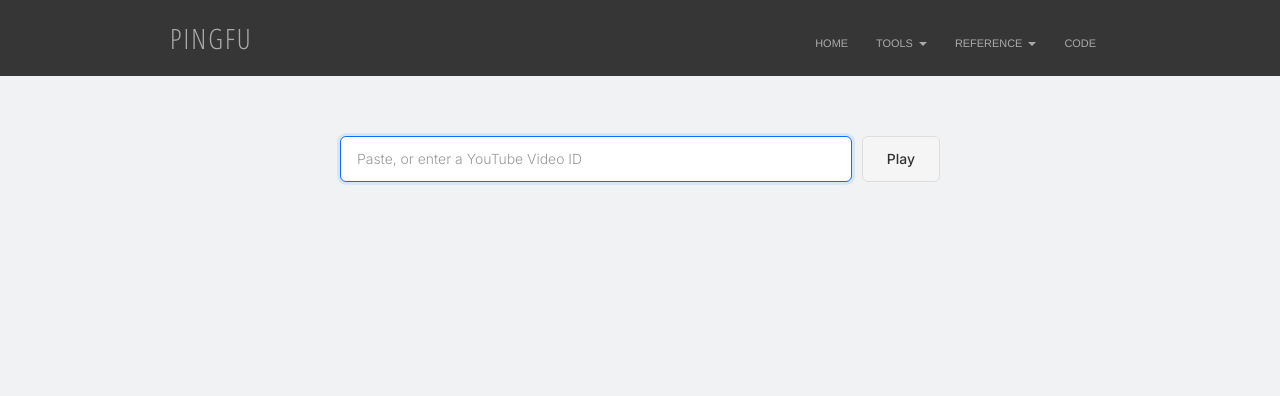
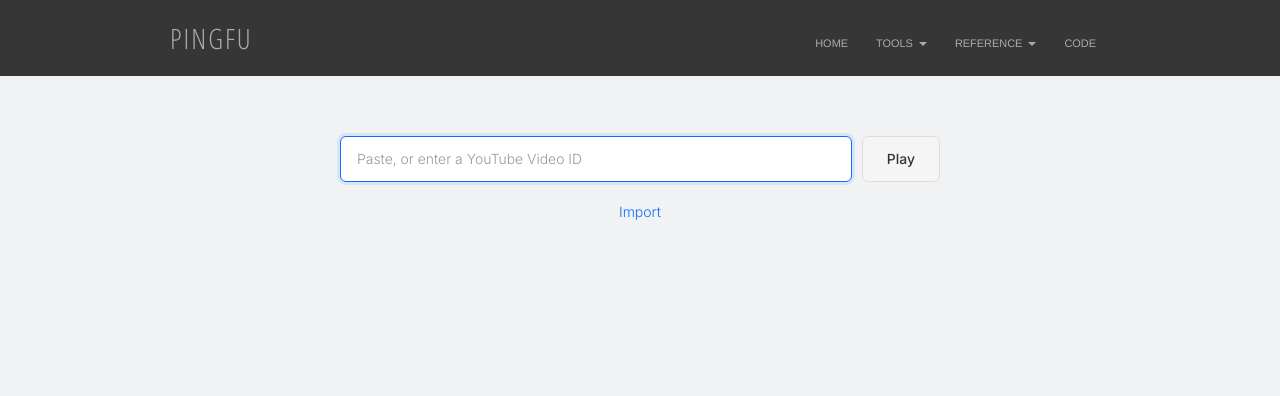
Before and after one commit to pingfu/pingfu.github.io, a Jekyll site: the page built from tools/youtube.md, in a window 1280 px wide. Shown: the top 396 px of the page. Built offline with Jekyll 4.4.1, drawn with Linux system fonts in a browser that asks for light colours; nearby versions of some CDN libraries.

Commit message:
show import link for empty table

```diff
--- a/_includes/scss/main.scss
+++ b/_includes/scss/main.scss
@@ -804,6 +804,12 @@ blockquote {
     .table-actions {
         display: none;
         margin-top: 10px;
+        user-select: none;
+    }
+
+    // Import/Export always visible
+    .import-export-actions {
+        margin-top: 20px;
         user-select: none;
     }
 
--- a/tools/youtube.md
+++ b/tools/youtube.md
@@ -30,9 +30,12 @@ body_class: youtube-page
         <a class="sort-link" onclick="sortByChannel()">channel</a>
         <span class="sort-separator sort-group-separator">·</span>
         <a id="sortByGroup" class="sort-link" onclick="sortByGroup()">group</a>
-        <span class="action-separator">|</span>
-        <a id="exportLink" class="sort-link" onclick="exportVideos()">Export list</a>
-        <span class="sort-separator">·</span>
+    </div>
+    <div class="import-export-actions">
+        <span id="exportContainer">
+            <a id="exportLink" class="sort-link" onclick="exportVideos()">Export list</a>
+            <span class="sort-separator">·</span>
+        </span>
         <a class="sort-link" onclick="showImportModal()">Import</a>
     </div>
 </div>
```
Also changed, not shown: other parts of tools/youtube.md (+2 -0 lines).
